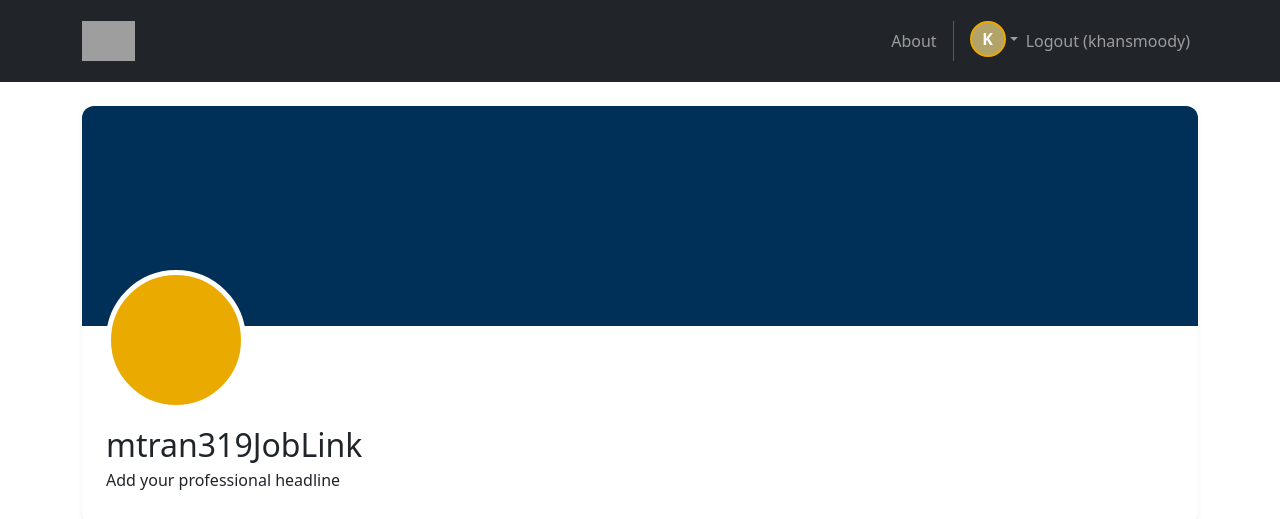
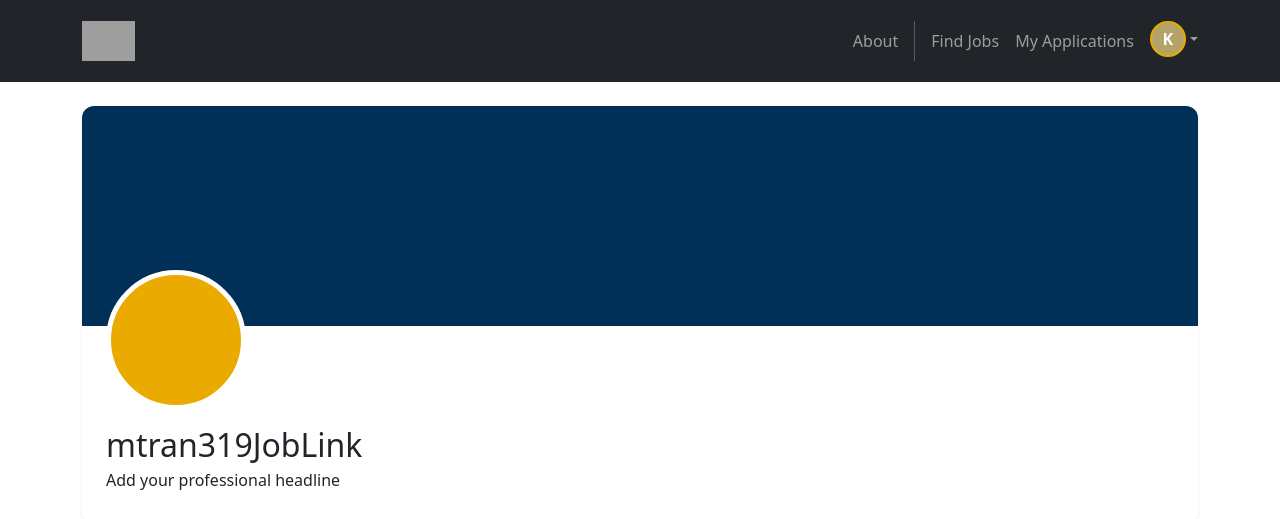
Before and after one commit to khansmoody/JobLink-Django, a Django app: a page that uses joblink/templates/base.html in a window 1280 px wide. Shown: the top 519 px of the page. Run offline with Django 5.2, Linux system fonts and the light colour scheme; a user stored in the database is signed in; data comes from the database, SQL or seed files in the repository; both versions use the stored data as it was after the commit; some libraries are stand-ins or nearby versions; grey boxes are pictures that could not be loaded.

Commit message:
ADD: added Logout to dropdown of profile & re-added Find Jobs and Applications

```diff
--- a/joblink/templates/base.html
+++ b/joblink/templates/base.html
@@ -40,6 +40,8 @@
             {% if user.is_authenticated %}
               {% if user.role == 'job_seeker' %}
                 <!--User Story 1-->
+                <a class="nav-link" href="#">Find Jobs</a>
+                <a class="nav-link" href="#">My Applications</a>
                 <div class="nav-item dropdown ms-2">
                   <a class="nav-link dropdown-toggle p-0 d-flex align-items-center" href="#" id="profileDropdown"
                      role="button" data-bs-toggle="dropdown" aria-expanded="false">
@@ -56,6 +58,7 @@
                   <ul class="dropdown-menu dropdown-menu-end" aria-labelledby="profileDropdown">
                     <li><a class="dropdown-item" href="{% url 'accounts.profile_me' %}">View Profile</a></li>
                     <li><a class="dropdown-item" href="{% url 'accounts.profile_edit' %}">Edit Profile</a></li>
+                    <li><a class="dropdown-item text-danger" href="{% url 'accounts.logout' %}">Logout ({{ user.username }})</a></li>
                   </ul>
                 </div>
 
@@ -66,8 +69,6 @@
               {% elif user.role == 'admin' %}
                 <a class="nav-link" href="{% url 'admin:index' %}">Admin Panel</a>
               {% endif %}
-
-              <a class="nav-link" href="{% url 'accounts.logout' %}">Logout ({{user.username }})</a>
 
             {% else %}
               <a class="nav-link" href="{% url 'accounts.login' %}">Login</a>
```
Also changed, not shown: db.sqlite3.
